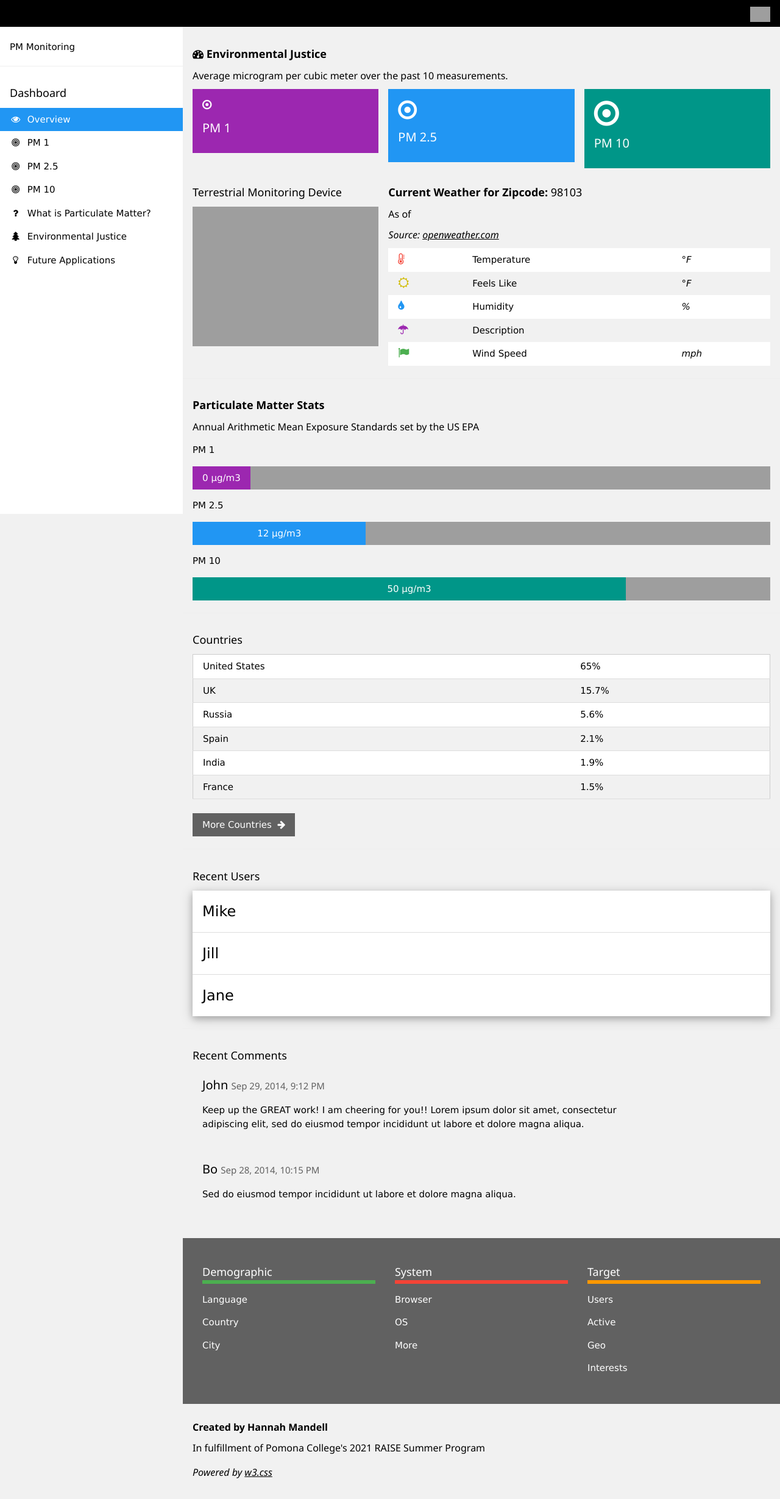
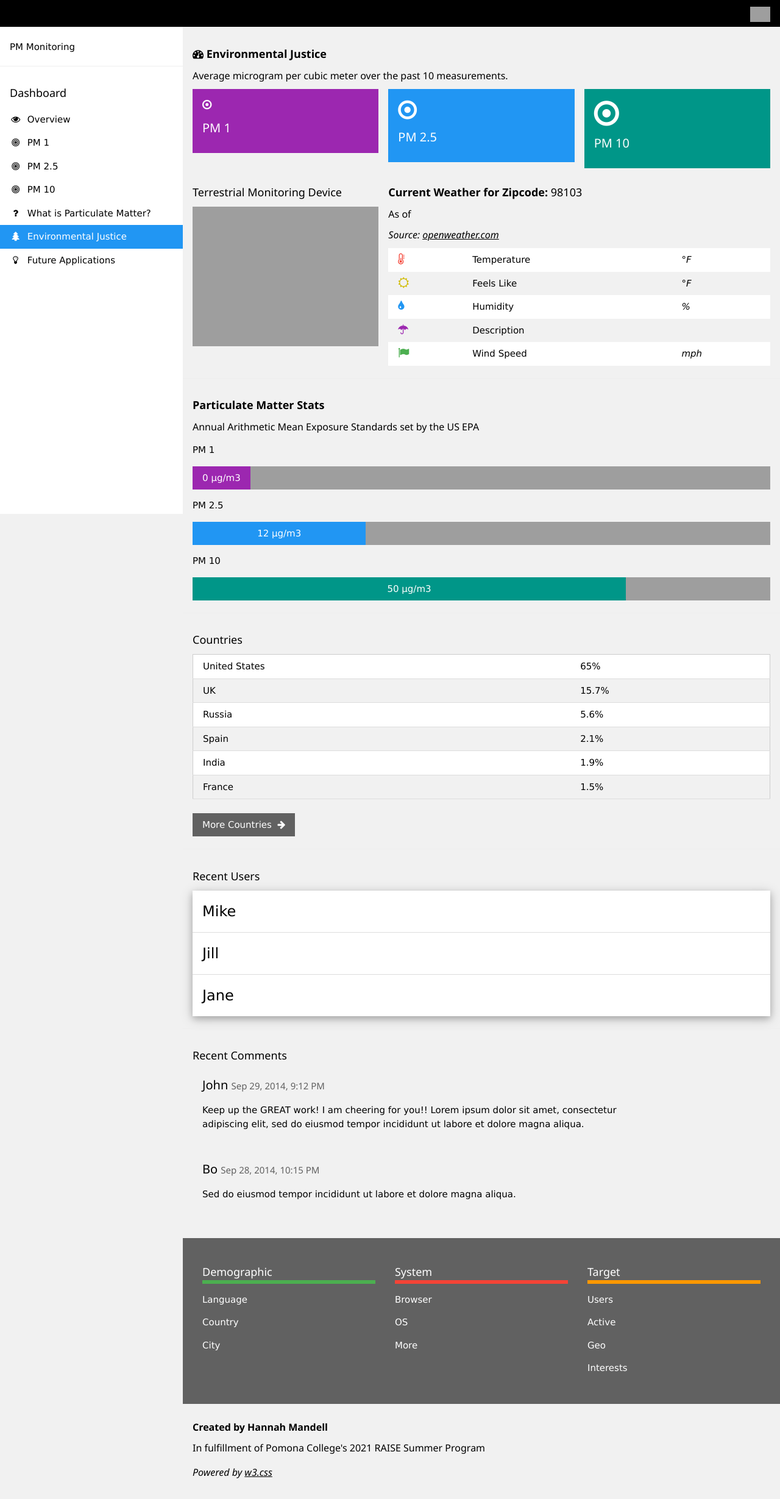
Before and after one commit to hfmandell/air-quality-rover-raspi, a Flask app: page /env_justice in a window 1280 px wide. Shown: the whole page at 61% size. Run offline with Flask 2, Linux system fonts and the light colour scheme; grey boxes are pictures that could not be loaded.

Commit message:
changed the nav bar to reflect which page it's on

```diff
--- a/templates/env_justice.html
+++ b/templates/env_justice.html
@@ -35,12 +35,12 @@
   </div>
   <div class="w3-bar-block">
     <a href="#" class="w3-bar-item w3-button w3-padding-16 w3-hide-large w3-dark-grey w3-hover-black" onclick="w3_close()" title="close menu"><i class="fa fa-remove fa-fw"></i>  Close Menu</a>
-    <a href="/" class="w3-bar-item w3-button w3-padding w3-blue"><i class="fa fa-eye fa-fw"></i>  Overview</a>
+    <a href="/" class="w3-bar-item w3-button w3-padding"><i class="fa fa-eye fa-fw"></i>  Overview</a>
     <a href="/pm1" class="w3-bar-item w3-button w3-padding"><i class="fa fa-bullseye fa-fw"></i>  PM 1</a>
     <a href="/pm25" class="w3-bar-item w3-button w3-padding"><i class="fa fa-bullseye fa-fw"></i>  PM 2.5</a>
     <a href="/pm10" class="w3-bar-item w3-button w3-padding"><i class="fa fa-bullseye fa-fw"></i>  PM 10</a>
     <a href="/what_is_pm" class="w3-bar-item w3-button w3-padding"><i class="fa fa-question fa-fw"></i>  What is Particulate Matter?</a>
-    <a href="/env_justice" class="w3-bar-item w3-button w3-padding"><i class="fa fa-tree fa-fw"></i>  Environmental Justice</a>
+    <a href="/env_justice" class="w3-bar-item w3-button w3-padding w3-blue"><i class="fa fa-tree fa-fw"></i>  Environmental Justice</a>
     <a href="/future_applications" class="w3-bar-item w3-button w3-padding"><i class="fa fa-lightbulb-o fa-fw"></i>  Future Applications</a>
   </div>
 </nav>
--- a/templates/future_applications.html
+++ b/templates/future_applications.html
@@ -35,13 +35,13 @@
   </div>
   <div class="w3-bar-block">
     <a href="#" class="w3-bar-item w3-button w3-padding-16 w3-hide-large w3-dark-grey w3-hover-black" onclick="w3_close()" title="close menu"><i class="fa fa-remove fa-fw"></i>  Close Menu</a>
-    <a href="/" class="w3-bar-item w3-button w3-padding w3-blue"><i class="fa fa-eye fa-fw"></i>  Overview</a>
+    <a href="/" class="w3-bar-item w3-button w3-padding"><i class="fa fa-eye fa-fw"></i>  Overview</a>
     <a href="/pm1" class="w3-bar-item w3-button w3-padding"><i class="fa fa-bullseye fa-fw"></i>  PM 1</a>
     <a href="/pm25" class="w3-bar-item w3-button w3-padding"><i class="fa fa-bullseye fa-fw"></i>  PM 2.5</a>
     <a href="/pm10" class="w3-bar-item w3-button w3-padding"><i class="fa fa-bullseye fa-fw"></i>  PM 10</a>
     <a href="/what_is_pm" class="w3-bar-item w3-button w3-padding"><i class="fa fa-question fa-fw"></i>  What is Particulate Matter?</a>
     <a href="/env_justice" class="w3-bar-item w3-button w3-padding"><i class="fa fa-tree fa-fw"></i>  Environmental Justice</a>
-    <a href="/future_applications" class="w3-bar-item w3-button w3-padding"><i class="fa fa-lightbulb-o fa-fw"></i>  Future Applications</a>
+    <a href="/future_applications" class="w3-bar-item w3-button w3-padding w3-blue"><i class="fa fa-lightbulb-o fa-fw"></i>  Future Applications</a>
   </div>
 </nav>
 
--- a/templates/pm1.html
+++ b/templates/pm1.html
@@ -36,8 +36,8 @@
   </div>
   <div class="w3-bar-block">
     <a href="#" class="w3-bar-item w3-button w3-padding-16 w3-hide-large w3-dark-grey w3-hover-black" onclick="w3_close()" title="close menu"><i class="fa fa-remove fa-fw"></i>  Close Menu</a>
-    <a href="/" class="w3-bar-item w3-button w3-padding w3-blue"><i class="fa fa-eye fa-fw"></i>  Overview</a>
-    <a href="/pm1" class="w3-bar-item w3-button w3-padding"><i class="fa fa-bullseye fa-fw"></i>  PM 1</a>
+    <a href="/" class="w3-bar-item w3-button w3-padding"><i class="fa fa-eye fa-fw"></i>  Overview</a>
+    <a href="/pm1" class="w3-bar-item w3-button w3-padding w3-blue"><i class="fa fa-bullseye fa-fw"></i>  PM 1</a>
     <a href="/pm25" class="w3-bar-item w3-button w3-padding"><i class="fa fa-bullseye fa-fw"></i>  PM 2.5</a>
     <a href="/pm10" class="w3-bar-item w3-button w3-padding"><i class="fa fa-bullseye fa-fw"></i>  PM 10</a>
     <a href="/what_is_pm" class="w3-bar-item w3-button w3-padding"><i class="fa fa-question fa-fw"></i>  What is Particulate Matter?</a>
--- a/templates/pm10.html
+++ b/templates/pm10.html
@@ -36,10 +36,10 @@
   </div>
   <div class="w3-bar-block">
     <a href="#" class="w3-bar-item w3-button w3-padding-16 w3-hide-large w3-dark-grey w3-hover-black" onclick="w3_close()" title="close menu"><i class="fa fa-remove fa-fw"></i>  Close Menu</a>
-    <a href="/" class="w3-bar-item w3-button w3-padding w3-blue"><i class="fa fa-eye fa-fw"></i>  Overview</a>
+    <a href="/" class="w3-bar-item w3-button w3-padding"><i class="fa fa-eye fa-fw"></i>  Overview</a>
     <a href="/pm1" class="w3-bar-item w3-button w3-padding"><i class="fa fa-bullseye fa-fw"></i>  PM 1</a>
     <a href="/pm25" class="w3-bar-item w3-button w3-padding"><i class="fa fa-bullseye fa-fw"></i>  PM 2.5</a>
-    <a href="/pm10" class="w3-bar-item w3-button w3-padding"><i class="fa fa-bullseye fa-fw"></i>  PM 10</a>
+    <a href="/pm10" class="w3-bar-item w3-button w3-padding w3-blue"><i class="fa fa-bullseye fa-fw"></i>  PM 10</a>
     <a href="/what_is_pm" class="w3-bar-item w3-button w3-padding"><i class="fa fa-question fa-fw"></i>  What is Particulate Matter?</a>
     <a href="/env_justice" class="w3-bar-item w3-button w3-padding"><i class="fa fa-tree fa-fw"></i>  Environmental Justice</a>
     <a href="/future_applications" class="w3-bar-item w3-button w3-padding"><i class="fa fa-lightbulb-o fa-fw"></i>  Future Applications</a>
--- a/templates/pm25.html
+++ b/templates/pm25.html
@@ -36,9 +36,9 @@
   </div>
   <div class="w3-bar-block">
     <a href="#" class="w3-bar-item w3-button w3-padding-16 w3-hide-large w3-dark-grey w3-hover-black" onclick="w3_close()" title="close menu"><i class="fa fa-remove fa-fw"></i>  Close Menu</a>
-    <a href="/" class="w3-bar-item w3-button w3-padding w3-blue"><i class="fa fa-eye fa-fw"></i>  Overview</a>
+    <a href="/" class="w3-bar-item w3-button w3-padding"><i class="fa fa-eye fa-fw"></i>  Overview</a>
     <a href="/pm1" class="w3-bar-item w3-button w3-padding"><i class="fa fa-bullseye fa-fw"></i>  PM 1</a>
-    <a href="/pm25" class="w3-bar-item w3-button w3-padding"><i class="fa fa-bullseye fa-fw"></i>  PM 2.5</a>
+    <a href="/pm25" class="w3-bar-item w3-button w3-padding w3-blue"><i class="fa fa-bullseye fa-fw"></i>  PM 2.5</a>
     <a href="/pm10" class="w3-bar-item w3-button w3-padding"><i class="fa fa-bullseye fa-fw"></i>  PM 10</a>
     <a href="/what_is_pm" class="w3-bar-item w3-button w3-padding"><i class="fa fa-question fa-fw"></i>  What is Particulate Matter?</a>
     <a href="/env_justice" class="w3-bar-item w3-button w3-padding"><i class="fa fa-tree fa-fw"></i>  Environmental Justice</a>
```
